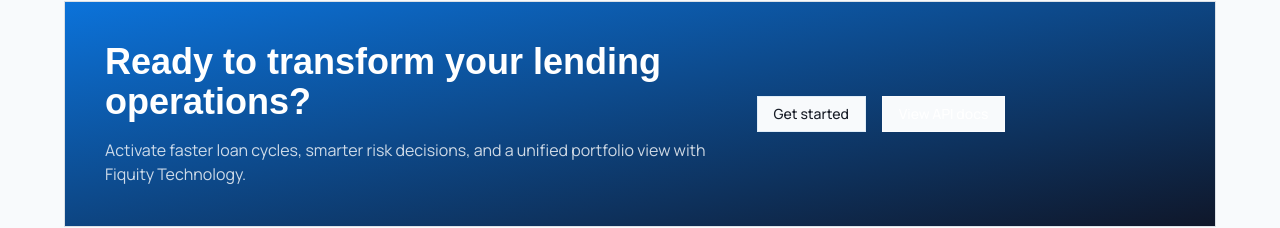
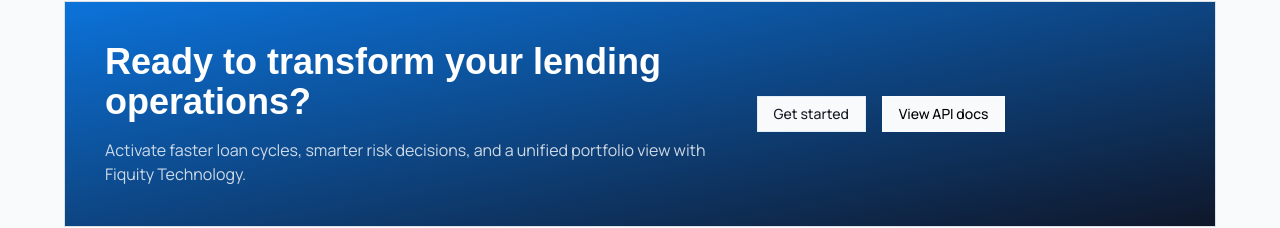
Before and after one commit to HarjjotSinghh/1fi-assignment-lms, a Next.js app: page / in a window 1280 px wide. Shown: the part 2898-3126 px from the top of the page. Built offline with nearby package versions, Linux system fonts and the light colour scheme; no server answers; a web font is replaced by a local one.

Commit message:
fixed buttont text readibility issue

```diff
--- a/src/app/page.tsx
+++ b/src/app/page.tsx
@@ -451,7 +451,7 @@
                   </Button>
                 </Link>
                 <Link href="/api/external/applications">
-                  <Button variant="outline" className="w-full sm:w-auto rounded-none border-primary-foreground/40 text-primary-foreground">
+                  <Button variant="outline" className="w-full sm:w-auto rounded-none border-primary-foreground/40 text-primary-foreground text-black dark:text-white">
                     View API docs
                   </Button>
                 </Link>
```
